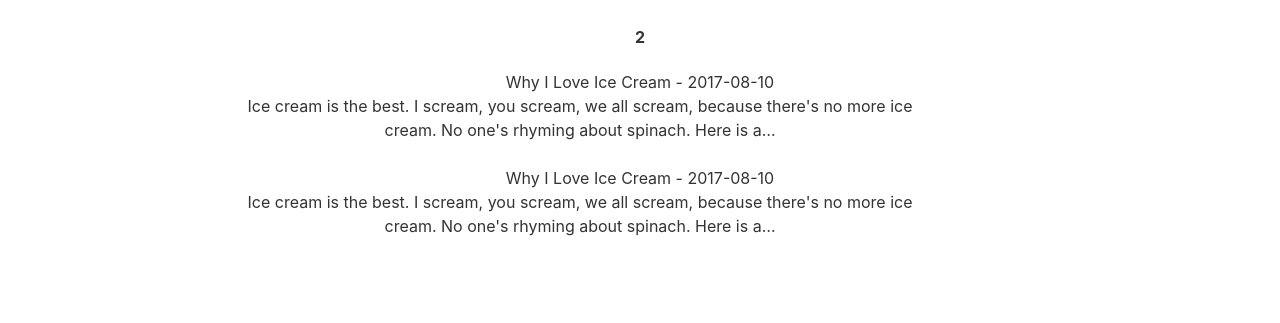
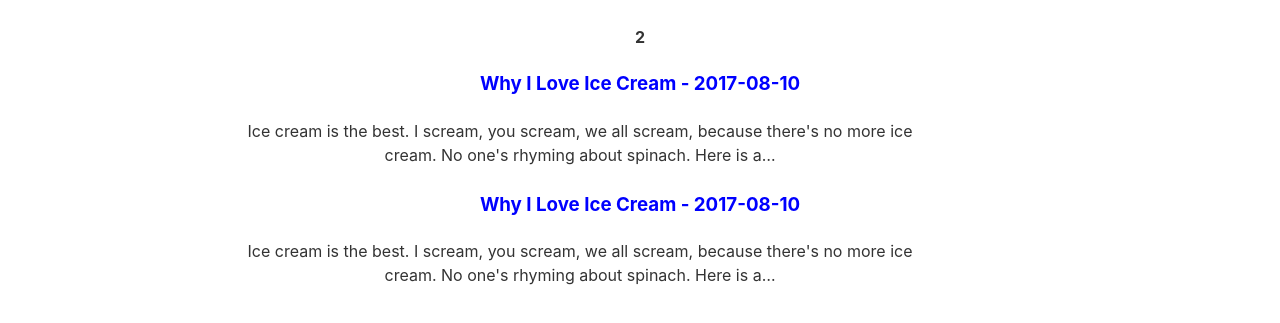
Before and after one commit to sirpuffin1/gatsby-blog, a Gatsby site: page / in a window 1280 px wide. Shown: the part 159-482 px from the top of the page. Built offline with nearby package versions, Linux system fonts and the light colour scheme; Gatsby itself is replaced by a stand-in of ours.

Commit message:
feat(main): config/ create styled components

```diff
--- a/gatsby-config.js
+++ b/gatsby-config.js
@@ -33,6 +33,7 @@
     `gatsby-transformer-remark`,
     `gatsby-transformer-sharp`,
     `gatsby-plugin-sharp`,
+    `gatsby-plugin-styled-components`,
     {
       resolve: `gatsby-plugin-manifest`,
       options: {
--- a/src/pages/index.js
+++ b/src/pages/index.js
@@ -1,11 +1,21 @@
 import * as React from "react"
-import {  graphql } from "gatsby"
+import {  graphql, Link } from "gatsby"
+import styled from "styled-components"
 
 import Layout from "../components/layout"
 import Seo from "../components/seo"
 import * as styles from "../components/index.module.css"
 
 // const utmParameters = `?utm_source=starter&utm_medium=start-page&utm_campaign=default-starter`
+
+const BlogLink = styled(Link)`
+  text-decoration: none;
+`
+
+const BlogTitle = styled.h3`
+  margin-bottom: 20px;
+  color: blue;
+`
 
 export default ({ data }) => {
   return (
@@ -16,7 +26,9 @@
       {
         data.allMarkdownRemark.edges.map((node) => (
           <div key={node.node.id }>
-              <span>{node.node.frontmatter.title} - {node.node.frontmatter.date}</span>
+            <BlogLink to={node.node.fields.slug}>
+              <BlogTitle>{node.node.frontmatter.title} - {node.node.frontmatter.date}</BlogTitle>
+              </BlogLink>
               <p>{node.node.excerpt}</p>
             </div>
         ))
@@ -34,7 +46,7 @@
 
 export const query = graphql`
   query MyQuery {
-  allMarkdownRemark {
+  allMarkdownRemark(sort: { fields: [frontmatter___date], order: DESC}) {
     totalCount
     edges {
       node {
@@ -43,7 +55,9 @@
           date
           title
         }
-        html
+        fields {
+          slug
+        }
         excerpt
       }
     }
```
